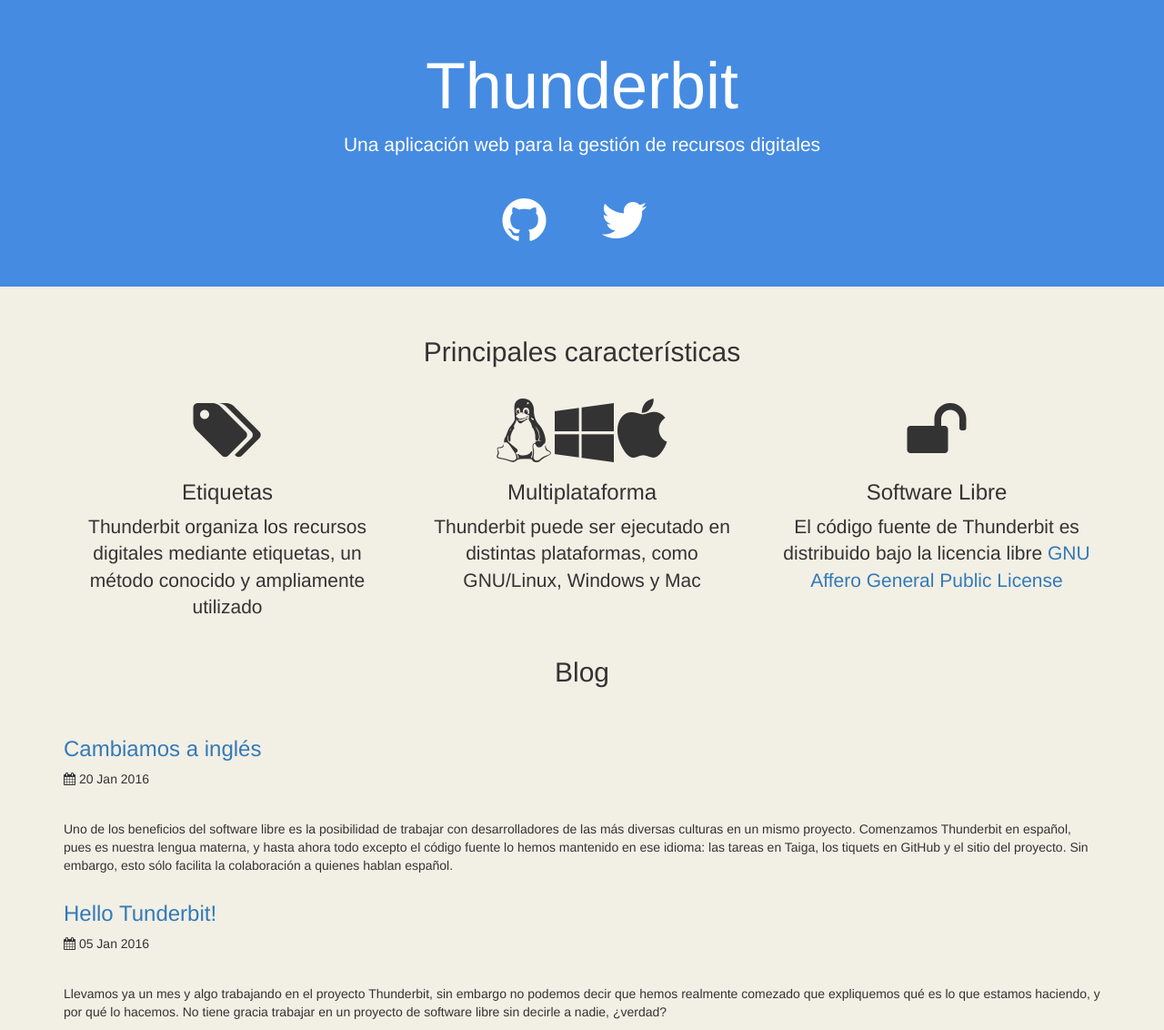
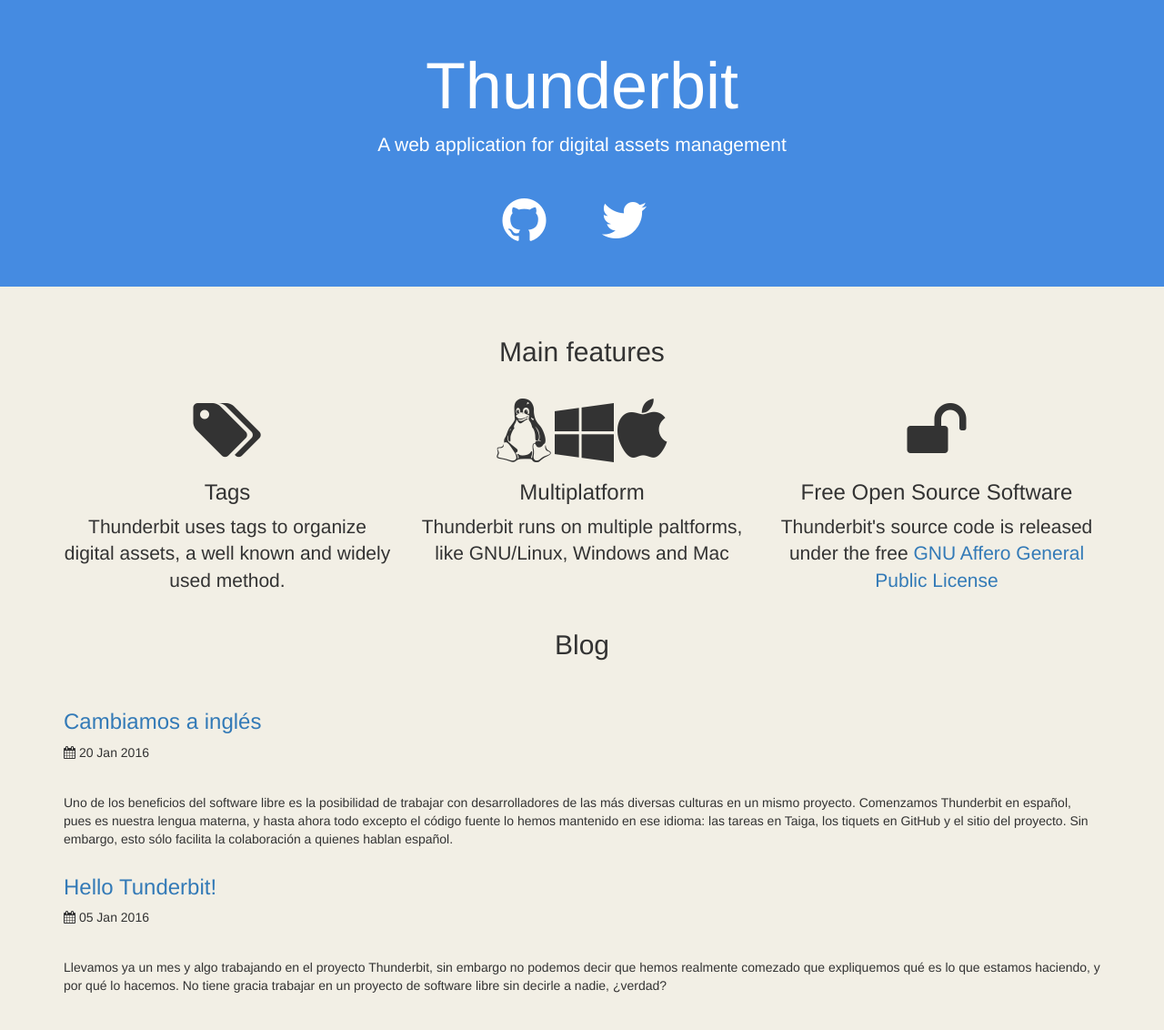
Before and after one commit to thunderbit/thunderbit, a Jekyll site: the page built from index.html, in a window 1280 px wide. Shown: the whole page at 91% size. Built offline with Jekyll 4.4.1, drawn with Linux system fonts in a browser that asks for light colours; after the commit the page ends 1103 px from its top, so only the background shows below that.

Commit message:
Translated index and header to English

```diff
--- a/_includes/header.html
+++ b/_includes/header.html
@@ -3,10 +3,10 @@
 		<div class="row">
 			<div class="col-xs-12 text-center">
 				<h1>Thunderbit</h1>
-				<p class="lead hidden-xs">Una aplicación web para la gestión de recursos digitales</p>
+				<p class="lead hidden-xs">A web application for digital assets management</p>
 				<ul class="social-buttons list-unstyled list-inline">
-					<li><a href="http://github.com/thunderbit/thunderbit" title="Clónanos en GitHub"><i class="fa fa-github fa-4x"></i></a><li>
-					<li><a href="http://twitter.com/thunderbitdev" title="Síguenos en Twitter"><i class="fa fa-twitter fa-4x"></i></a><li>
+					<li><a href="http://github.com/thunderbit/thunderbit" title="Fork us on GitHub"><i class="fa fa-github fa-4x"></i></a><li>
+					<li><a href="http://twitter.com/thunderbitdev" title="Follow us on Twitter"><i class="fa fa-twitter fa-4x"></i></a><li>
 				</ul>
 			</div>
 		</div>
--- a/index.html
+++ b/index.html
@@ -6,22 +6,22 @@ layout: basic
 	<div class="container">
 		<div class="row text-center">
 			<header>
-				<h2>Principales características</h2>
+				<h2>Main features</h2>
 			</header><!-- /header -->
 			<div class="col-md-4">
 				<i class="fa fa-tags fa-5x"></i>
-				<h3>Etiquetas</h3>
-				<p class="lead">Thunderbit organiza los recursos digitales mediante etiquetas, un método conocido y ampliamente utilizado</p>
+				<h3>Tags</h3>
+				<p class="lead">Thunderbit uses tags to organize digital assets, a well known and widely used method.</p>
 			</div>
 			<div class="col-md-4">
 				<i class="fa fa-linux fa-5x"></i> <i class="fa fa-windows fa-5x"></i> <i class="fa fa-apple fa-5x"></i>
-				<h3>Multiplataforma</h3>
-				<p class="lead">Thunderbit puede ser ejecutado en distintas plataformas, como GNU/Linux, Windows y Mac</p>
+				<h3>Multiplatform</h3>
+				<p class="lead">Thunderbit runs on multiple paltforms, like GNU/Linux, Windows and Mac</p>
 			</div>
 			<div class="col-md-4">
 				<i class="fa fa-unlock fa-5x"></i>
-				<h3>Software Libre</h3>
-				<p class="lead">El código fuente de Thunderbit es distribuido bajo la licencia libre <a href="http://www.gnu.org/licenses/agpl-3.0.html">GNU Affero General Public License</a></p>
+				<h3>Free Open Source Software</h3>
+				<p class="lead">Thunderbit's source code is released under the free <a href="http://www.gnu.org/licenses/agpl-3.0.html">GNU Affero General Public License</a></p>
 			</div>
 		</div>
 	</div>
```
